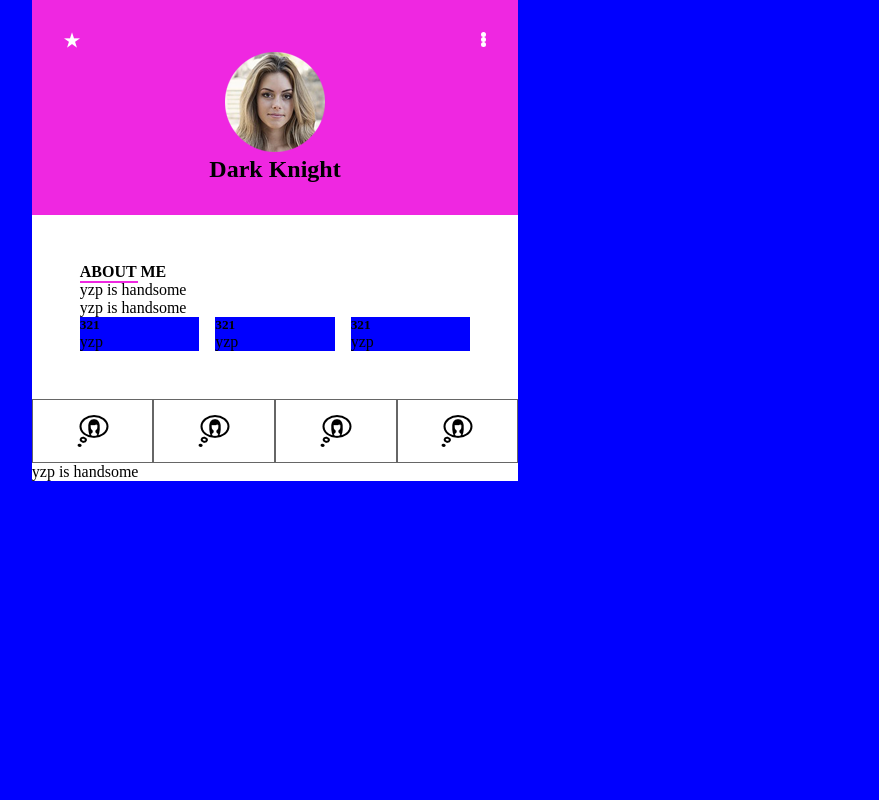
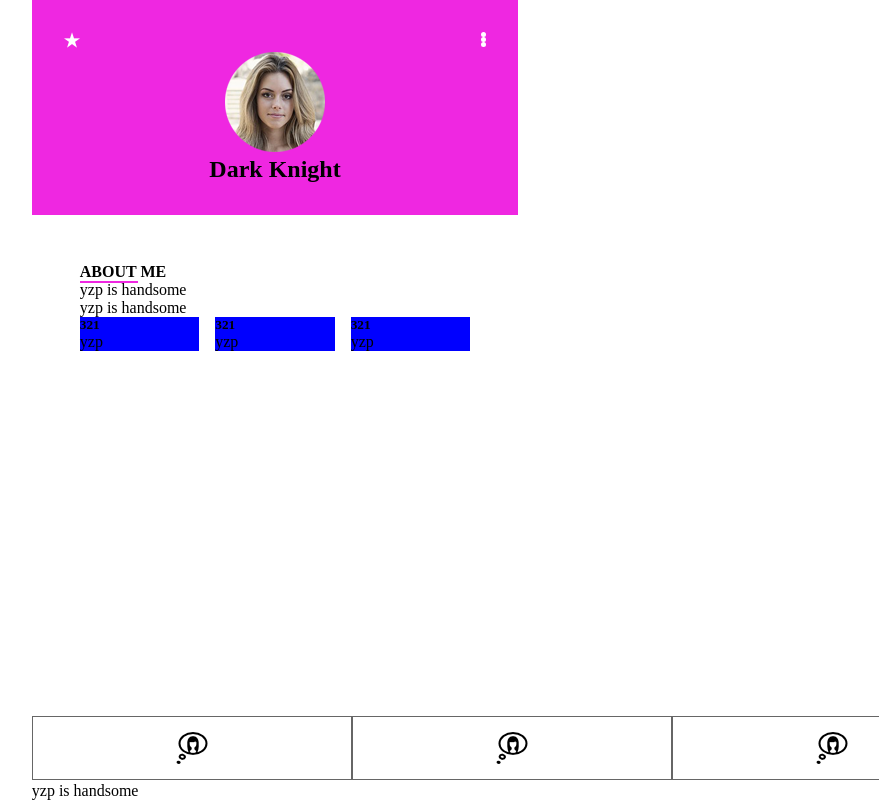
Before and after one commit to darknight2016/personPages, a plain HTML site: page index.html in a window 1280 px wide. Shown: the whole page, without its empty margins (365-1244 px from the left). Drawn offline with Linux system fonts and the light colour scheme.

Commit message:
tabList bottom

```diff
--- a/css/style.css
+++ b/css/style.css
@@ -1,6 +1,6 @@
 /*stype.css*/
 body,html{
-	background-color: #00f;
+	background-color: #fff;
 }
 /*常用样式*/
 .clearfix:after{
@@ -145,7 +145,11 @@ body,html{
 
 /*tab-list*/
 .tabs-list{
+	position: fixed;
+	bottom: 20px;
 	display: flex;
+	width: 100%;
+	background-color: #fff;
 }
 .tabs-list li{
 	box-sizing: border-box;
@@ -156,6 +160,12 @@ body,html{
 	background-image: url(../images/2.png);
 	background-repeat: no-repeat;
 	background-position: center;
+}
+.main-footer{
+	position: fixed;
+	bottom: 0;
+	width: 100%;
+	background-color: #fff;
 }
 /*tab-list end*/
 
```
Also changed, not shown: js/jQueryPlugin.js (added, +34 -0 lines).
